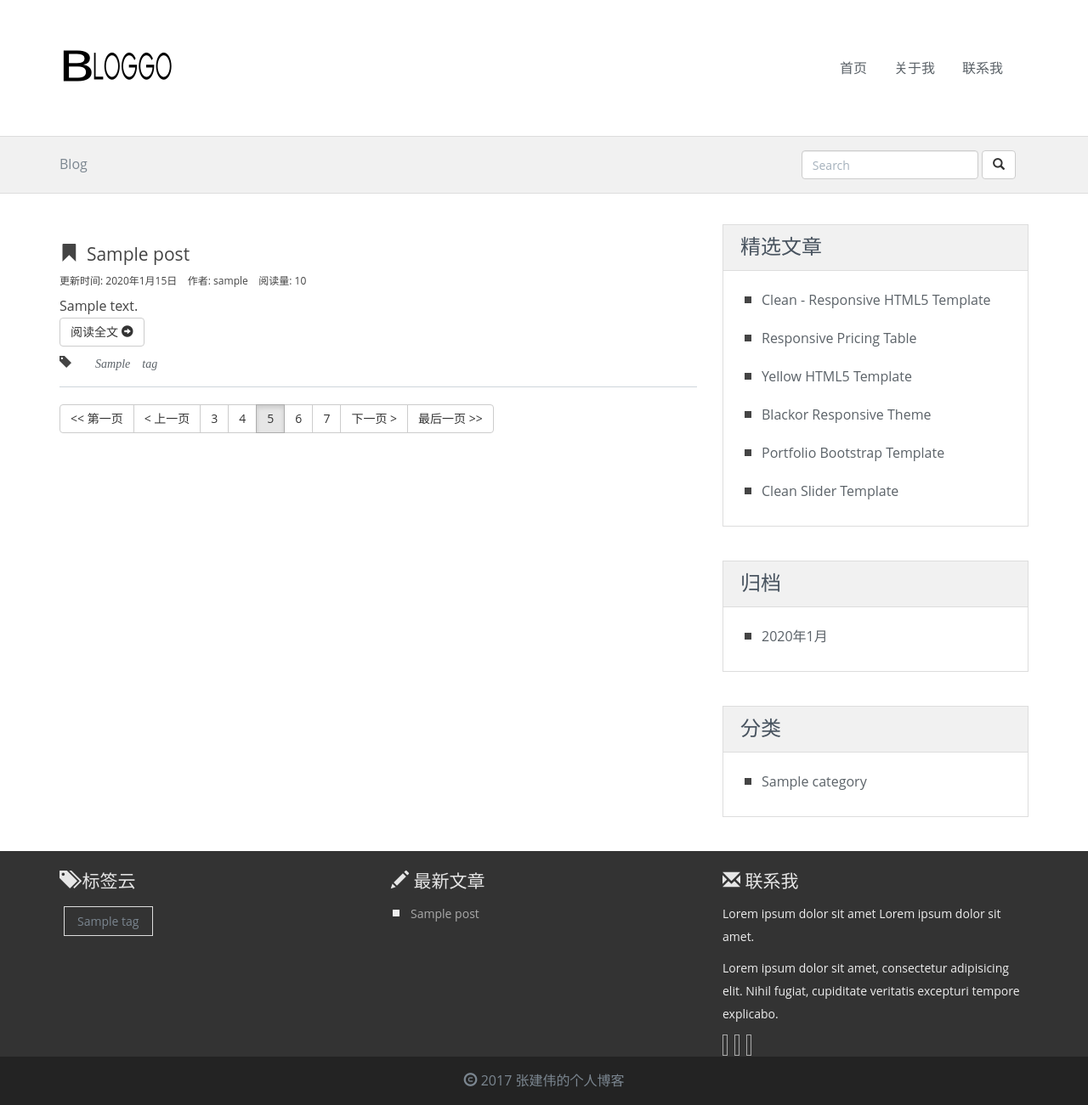
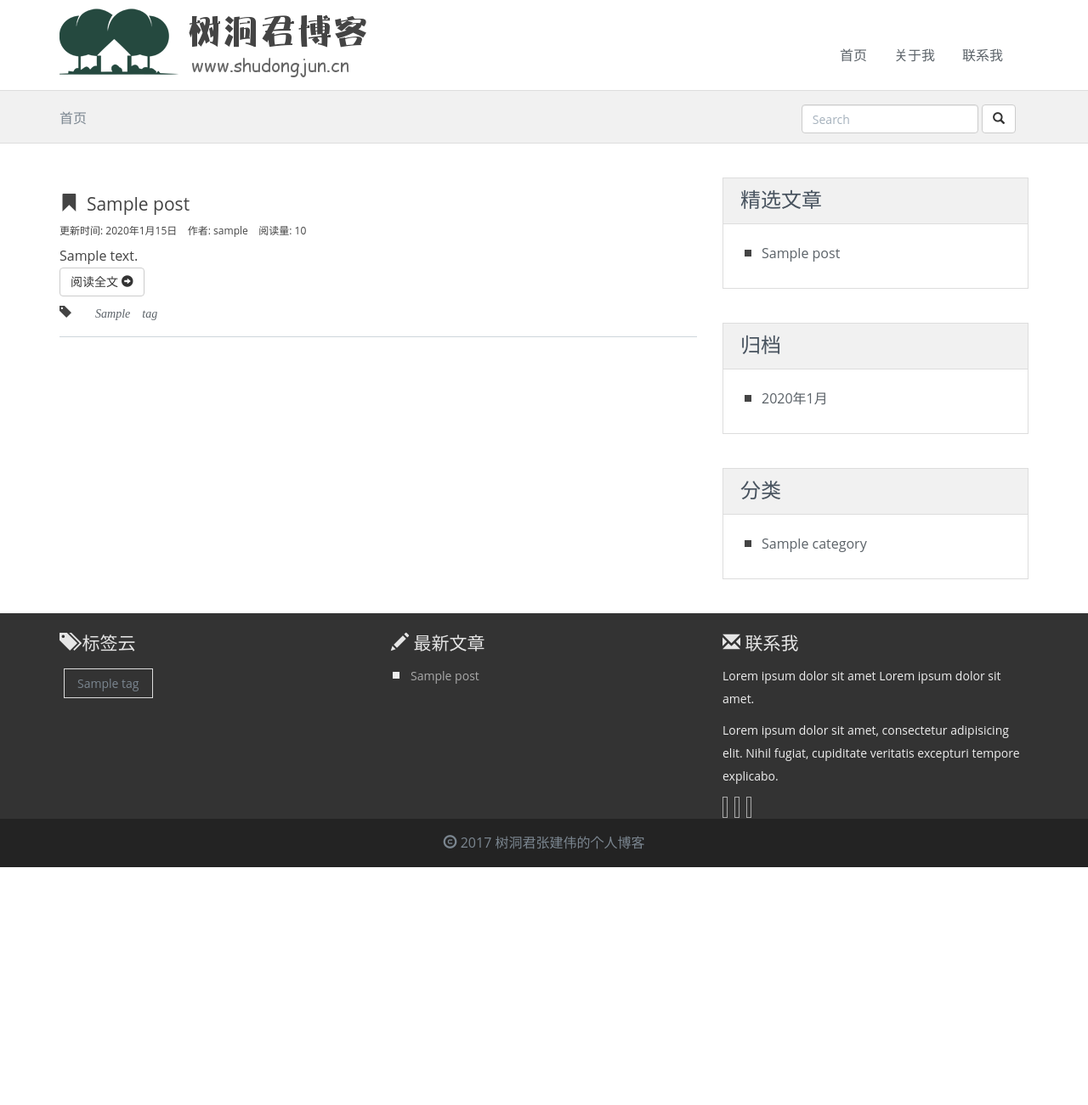
Before and after one commit to Jarvis-zh/mysite, a Django app: page /blog/ in a window 1280 px wide. Shown: the whole page at 85% size. After the commit the page ends 1021 px from the top, so only its background shows below. Run offline with Django 3.2, Linux system fonts and the light colour scheme; tables that the repository leaves empty hold one stand-in row (values such as "Sample post"); some libraries are stand-ins or nearby versions.

Commit message:
[修改功能]增加导航条，调整页面，增加分页功能

```diff
--- a/myblog/static/myblog/css/style.css
+++ b/myblog/static/myblog/css/style.css
@@ -61,14 +61,21 @@ Font Awesome Icons
 }
 
 .masthead {
-  padding-top: 55px;
-  padding-bottom: 55px;
+  padding-top: 5px;
+  padding-bottom: 15px;
 }
 
 .masthead #logo {
   float: left;
   display: block;
 }
+
+.masthead #mynav {
+  float: right;
+  display: block;
+  padding-top: 35px;
+}
+
 
 .widewrapper {
   background-color: #fff;
@@ -88,7 +95,8 @@ Font Awesome Icons
   background-color: #f1f1f1;
   color: #444;
   font-size: 16px;
-  min-height: 63px;
+  min-height: 60px;
+  max-height: 63px;
   border-top: 1px solid #ddd;
   border-bottom: 1px solid #ddd;
 }
--- a/myblog/templates/base.html
+++ b/myblog/templates/base.html
@@ -4,7 +4,7 @@
 <html lang="en">
 <head>
     <meta charset="utf-8">
-    {% block pagetitle %}
+    {% block mypagetitle %}
     <title>我的博客</title>
     {% endblock %}
     <meta name="description" content="">
@@ -22,16 +22,10 @@
         <div class="widewrapper masthead">
             <div class="container">
                 <a href="{% url 'myblog:index' %}" id="logo">
-                    <img src="{% static 'myblog/img/logo.png' %}" alt="clean Blog">
+                    <img src="{% static 'myblog/img/logo_shudongjun.png' %}">
                 </a>
 
-                <div id="mobile-nav-toggle" class="pull-right">
-                    <a href="#" data-toggle="collapse" data-target=".clean-nav .navbar-collapse">
-                        <i class="fa fa-bars"></i>
-                    </a>
-                </div>
-
-                <nav class="pull-right nav">
+                <nav class="nav" id="mynav">
                     <div class="collapse navbar-collapse">
                         <ul class="nav nav-pills navbar-nav">
                             <li>
@@ -52,9 +46,12 @@
 
         <div class="widewrapper subheader">
             <div class="container">
+                {% block mybreadcrumb %}
                 <div class="clean-breadcrumb">
-                    <a href="#">Blog</a>
+                    <a href="{% url 'myblog:index' %}">首页</a>
                 </div>
+                {% endblock %}
+
 
                 <div class="clean-searchbox">
                     <form action="#" method="get" accept-charset="utf-8" class="navbar-form navbar-right" role="search">
@@ -67,13 +64,13 @@
             </div>
         </div>
     </header>
-    {% block mainbody %}
+    {% block mymainbody %}
     <div class="widewrapper main">
         <div class="container">
             <div class="row">
                 <!-- 文章列表 -->
                 <div class="col-md-8 blog-main">
-                    {% block maincontent %}
+                    {% block mymaincontent %}
                     {% endblock %}
                 </div>
                 <!-- 右边栏 -->
@@ -84,13 +81,13 @@
                             <h3>精选文章</h3>
                         </header>
                         <div class="body">
+                            {% get_hot_posts as hot_post_list %}
                             <ul class="clean-list">
-                                <li><a href="">Clean - Responsive HTML5 Template</a></li>
-                                <li><a href="">Responsive Pricing Table</a></li>
-                                <li><a href="">Yellow HTML5 Template</a></li>
-                                <li><a href="">Blackor Responsive Theme</a></li>
-                                <li><a href="">Portfolio Bootstrap Template</a></li>
-                                <li><a href="">Clean Slider Template</a></li>
+                                {% for post in hot_post_list%}
+                                    <li><a href="{% url 'myblog:detail' post.id %}">{{ post.title }}</a></li>
+                                {% empty %}
+                                    抱歉，暂无文章！
+                                {% endfor %}
                             </ul>
                         </div>
                     </div>
@@ -180,7 +177,7 @@
             </div>
         </div>
         <div class="widewrapper copyright">
-            <span class="glyphicon glyphicon-copyright-mark"></span> 2017 张建伟的个人博客
+            <span class="glyphicon glyphicon-copyright-mark"></span> 2017 树洞君张建伟的个人博客
         </div>
     </footer>
 
--- a/myblog/templates/myblog/index.html
+++ b/myblog/templates/myblog/index.html
@@ -1,8 +1,8 @@
 {% extends 'base.html' %}
-{% block pagetitle %}
+{% block mypagetitle %}
     <title>我的博客-文章列表</title>
 {% endblock %}
-{% block maincontent%}
+{% block mymaincontent%}
 <!-- 文章列表 -->
 {% for post in post_list %}
     <div>
@@ -20,9 +20,9 @@
 
             <div>
                 {% if post.excerpt %}
-                    {{ post.excerpt }}
+                    {{ post.excerpt|truncatechars:100 }}
                 {% else %}
-                    {{ post.body }}
+                    {{ post.body|truncatechars:100 }}
                 {% endif %}
             </div>
             <a href="{% url 'myblog:detail' post.id%}" class="btn btn-default" target="_blank">阅读全文&nbsp;<span class="glyphicon glyphicon-circle-arrow-right"></span></a>
@@ -41,17 +41,29 @@
 {% endfor %}
 
 <!-- 分页 -->
+{% if is_paginated %}
 <div class="btn-toolbar" role="toolbar" aria-label="">
-  <div class="btn-group" role="group" aria-label="">
-      <button type="button" class="btn btn-default"><<&nbsp;第一页</button>
-      <button type="button" class="btn btn-default"><&nbsp;上一页</button>
-      <button type="button" class="btn btn-default">3</button>
-      <button type="button" class="btn btn-default">4</button>
-      <button type="button" class="btn btn-default active">5</button>
-      <button type="button" class="btn btn-default">6</button>
-      <button type="button" class="btn btn-default">7</button>
-      <button type="button" class="btn btn-default">下一页&nbsp;></button>
-      <button type="button" class="btn btn-default">最后一页&nbsp;>></button>
-  </div>
+    <div class="btn-group" role="group" aria-label="">
+        {% if left %}
+            {% if left_has_more %}
+                <a type="button" class="btn btn-default" href="?page=1"><<&nbsp;第一页</a>
+            {% endif %}
+            <a type="button" class="btn btn-default" href="?page={{ page_obj.number|add:-1 }}"><&nbsp;上一页</a>
+            {% for i in left %}
+                <a type="button" class="btn btn-default" href="?page={{ i }}">{{ i }}</a>
+            {% endfor %}
+        {% endif %}
+        <a type="button" class="btn btn-default active">{{ page_obj.number }}</a>
+        {% if right %}
+            {% for i in right %}
+                <a type="button" class="btn btn-default" href="?page={{ i }}">{{ i }}</a>
+            {% endfor %}
+            <a type="button" class="btn btn-default" href="?page={{ page_obj.number|add:1}}">下一页&nbsp;></a>
+            {% if right_has_more %}
+                <a type="button" class="btn btn-default" href="?page={{ paginator.num_pages }}">最后一页&nbsp;>></a>
+            {% endif %}
+        {% endif %}
+    </div>
 </div>
+{% endif %}
 {% endblock %}
--- a/myblog/templatetags/blog_tags.py
+++ b/myblog/templatetags/blog_tags.py
@@ -24,3 +24,7 @@ def get_categories():
 @register.simple_tag
 def get_tags():
     return Tag.objects.all()
+#热门文章
+@register.simple_tag
+def get_hot_posts(num=5):
+    return Post.objects.all().order_by('-views')[:num]
--- a/myblog/views.py
+++ b/myblog/views.py
@@ -9,6 +9,88 @@ class IndexView(ListView):
     model = Post
     template_name = 'myblog/index.html'
     context_object_name = 'post_list'
+    paginate_by = 5
+
+    def get_context_data(self, **kwargs):
+        context = super(IndexView, self).get_context_data(**kwargs)
+        paginator = context.get('paginator')
+        page = context.get('page_obj')
+        is_paginated = context.get('is_paginated')
+        pagination_data = self.pagination_data(paginator, page, is_paginated)
+        context.update(pagination_data)
+        return context
+
+    def pagination_data(self, paginator, page, is_paginated):
+        if not is_paginated:
+            # 如果没有分页，则无需显示分页导航条，不用任何分页导航条的数据，因此返回一个空的字典
+            return {}
+
+        # 当前页左边连续的页码号，初始值为空
+        left = []
+
+        # 当前页右边连续的页码号，初始值为空
+        right = []
+
+        # 标示是否显示第一页按钮
+        left_has_more = False
+
+        # 标示是否显示最后一页按钮
+        right_has_more = False
+
+        # 获得用户当前请求的页码号
+        page_number = page.number
+
+        # 获得分页后的总页数
+        total_pages = paginator.num_pages
+
+        # 获得整个分页页码列表，比如分了四页，那么就是 [1, 2, 3, 4]
+        page_range = paginator.page_range
+
+        if page_number == 1:
+            # 如果用户请求的是第一页的数据，那么当前页左边的不需要数据，因此 left=[]（已默认为空）。
+            # 此时只要获取当前页右边的连续页码号，
+            # 比如分页页码列表是 [1, 2, 3, 4, 5]，那么获取的就是 right = [2, 3, 4, 5]。
+            # 注意这里只获取了当前页码后连续两个页码，你可以更改这个数字以获取更多页码。
+            right = page_range[page_number:page_number + 4]
+
+            # 是否显示“最后一页”
+            if right[-1] < total_pages:
+                right_has_more = True
+
+
+        elif page_number == total_pages:
+            # 如果用户请求的是最后一页的数据，那么当前页右边就不需要数据，因此 right=[]（已默认为空），
+            # 此时只要获取当前页左边的连续页码号。
+            # 比如分页页码列表是 [1, 2, 3, 4, 5]，那么获取的就是 left = [1, 2, 3, 4]
+            # 这里只获取了当前页码后连续两个页码，你可以更改这个数字以获取更多页码。
+            left = page_range[(page_number - 5) if (page_number - 5) > 0 else 0:page_number - 1]
+
+            # 是否显示“第一页”
+            if left[0] > 1:
+                left_has_more = True
+
+        else:
+            # 用户请求的既不是最后一页，也不是第 1 页，则需要获取当前页左右两边的连续页码号，
+            # 这里只获取了当前页码前后连续两个页码，你可以更改这个数字以获取更多页码。
+            left = page_range[(page_number - 3) if (page_number - 3) > 0 else 0:page_number - 1]
+            right = page_range[page_number:page_number + 2]
+
+            # 是否需要显示“最后一页”
+            if right[-1] < total_pages:
+                right_has_more = True
+
+            # 是否需要显示"第一页"
+            if left[0] > 1:
+                left_has_more = True
+
+        data = {
+            'left': left,
+            'right': right,
+            'left_has_more': left_has_more,
+            'right_has_more': right_has_more,
+        }
+
+        return data
 
 #归档页面
 class ArchivesView(IndexView):
```
Also changed, not shown: myblog/templates/myblog/about.html (+11 -3 lines), myblog/templates/myblog/contact.html (+13 -5 lines), myblog/templates/myblog/detail.html (+14 -2 lines), myblog/static/myblog/img/logo_shudongjun-.png (added), myblog/static/myblog/img/logo_shudongjun-279x40.png (added), myblog/static/myblog/img/logo_shudongjun-600x40.png (added), myblog/static/myblog/img/logo_shudongjun.png (added).
